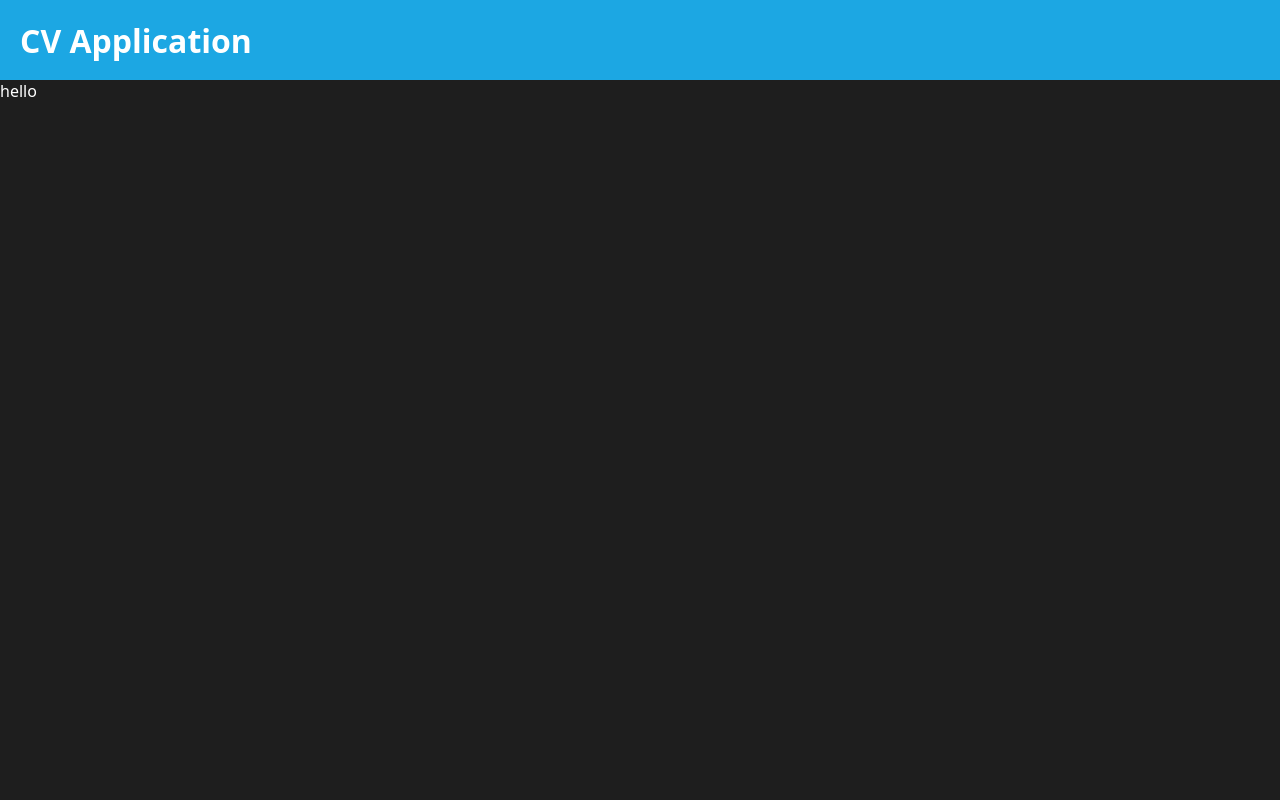
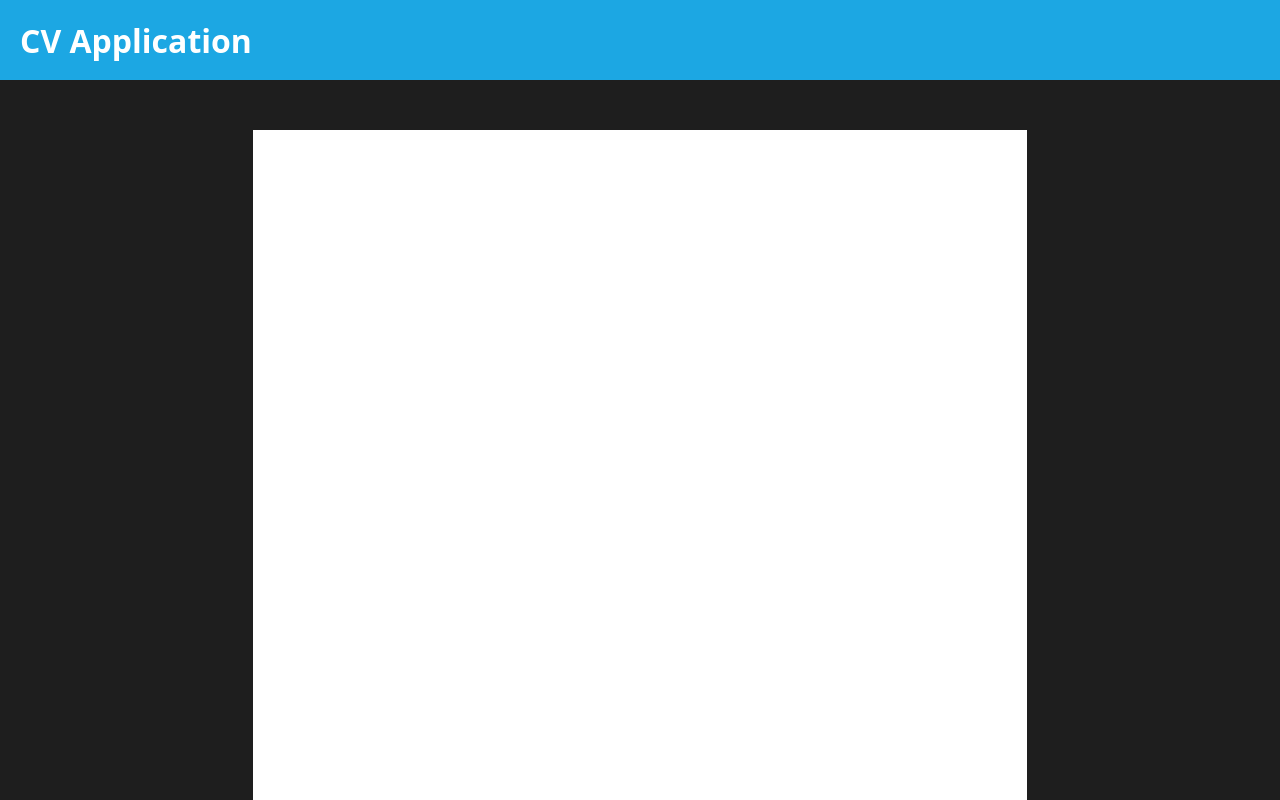
Before and after one commit to ImExtraPolite3/resume-builder, a React (Vite) app: page / in a window 1280 px wide. Shown: the top 800 px of the page. Built offline with nearby package versions, Linux system fonts and the light colour scheme.

Commit message:
style resume page

```diff
--- a/src/index.css
+++ b/src/index.css
@@ -150,3 +150,12 @@ body {
     height: 250px;
   }
 }
+
+.user-output {
+  grid-column: 1 / 3;
+  width: 60%;
+  border: solid white;
+  margin: 50px auto;
+  height: 100vh;
+  background-color: white;
+}
```
